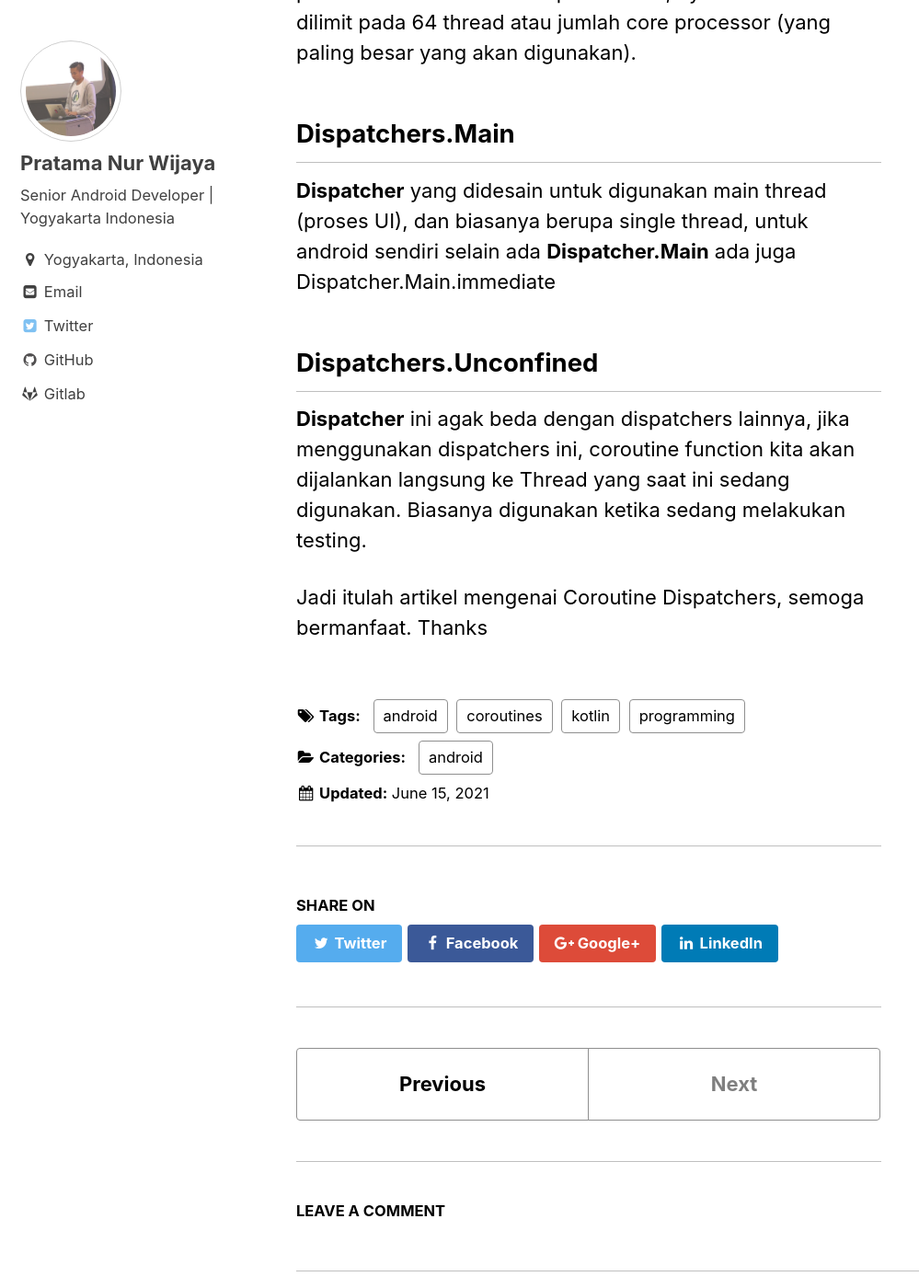
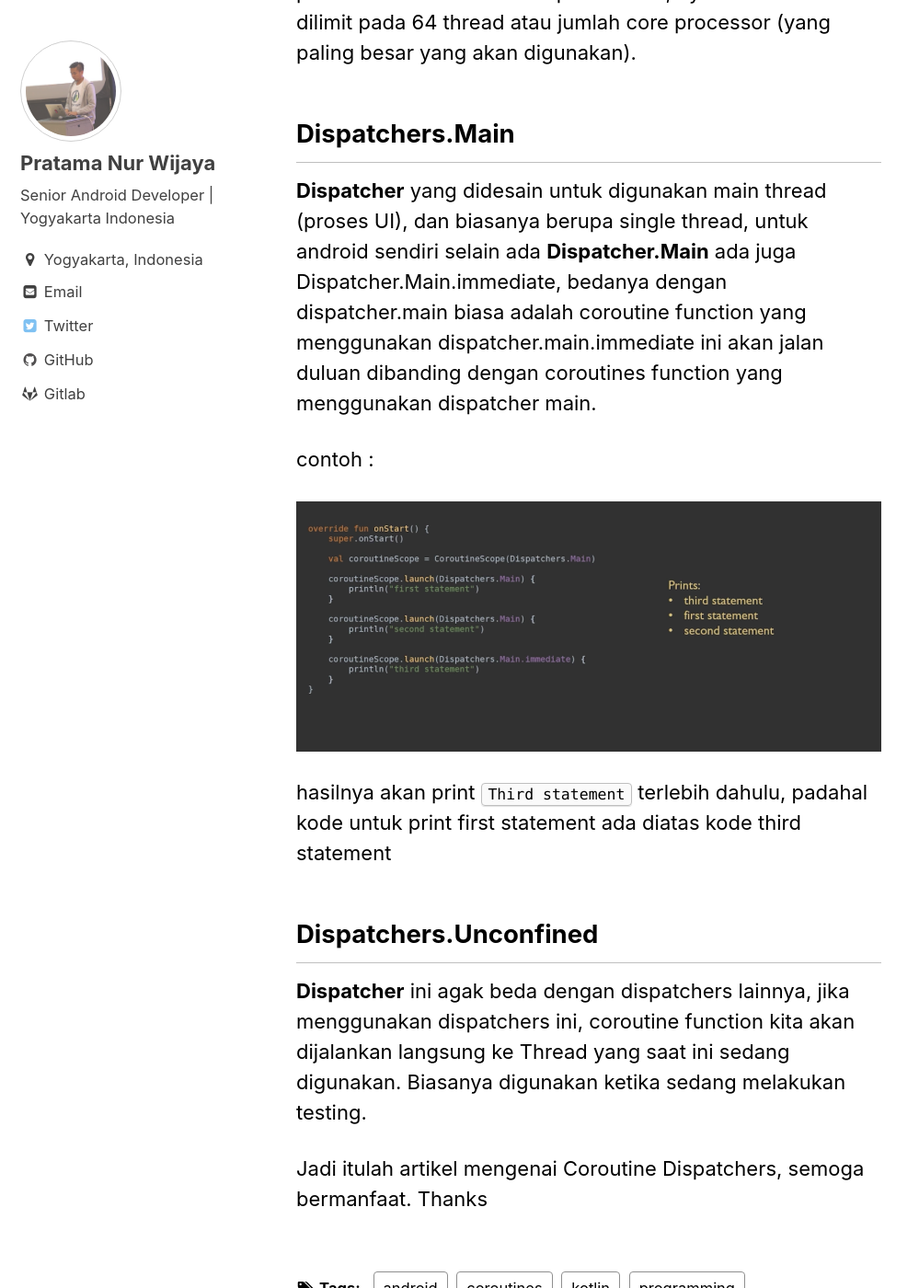
Before and after one commit to pratamawijaya/pratamasite, a Jekyll site: the page built from _posts/2021-06-15-memahami-coroutine-dispatchers.md, in a window 1280 px wide and 1400 px high, scrolled down 1044 px. Shown: the whole window at 92% size, without its empty margins (0-999 px from the left). Built offline with Jekyll 4.4.1, drawn with Linux system fonts in a browser that asks for light colours; comment, search, counter and statistics services are not loaded; some of the changed text lies outside the part shown.

Commit message:
edit, add assets

```diff
--- a/_posts/2021-06-15-memahami-coroutine-dispatchers.md
+++ b/_posts/2021-06-15-memahami-coroutine-dispatchers.md
@@ -25,12 +25,19 @@ Artikel kali ini kelanjutan dari pembahasan sebelumnya terkait **Coroutines**, k
 
 ## Dispatchers.Main
 
-**Dispatcher** yang didesain untuk digunakan main thread (proses UI), dan biasanya berupa single thread, untuk android sendiri selain ada **Dispatcher.Main** ada juga Dispatcher.Main.immediate
+**Dispatcher** yang didesain untuk digunakan main thread (proses UI), dan biasanya berupa single thread, untuk android sendiri selain ada **Dispatcher.Main** ada juga Dispatcher.Main.immediate, bedanya dengan dispatcher.main biasa adalah coroutine function yang menggunakan dispatcher.main.immediate ini akan jalan duluan dibanding dengan coroutines function yang menggunakan dispatcher main.
+
+contoh :
+
+![Dispatchers.Main.Immediate](/assets/images/coroutines/dispatchermain_immediate.png)
+
+hasilnya akan print `Third statement` terlebih dahulu, padahal kode untuk print first statement ada diatas kode third statement
 
 ## Dispatchers.Unconfined
 
 **Dispatcher** ini agak beda dengan dispatchers lainnya, jika menggunakan dispatchers ini, coroutine function kita akan dijalankan langsung ke Thread yang saat ini sedang digunakan. Biasanya digunakan ketika sedang melakukan testing.
 
 
+
 Jadi itulah artikel mengenai Coroutine Dispatchers, semoga bermanfaat.
 Thanks
```
Also changed, not shown: assets/images/coroutines/dispatchermain_immediate.png (added).
